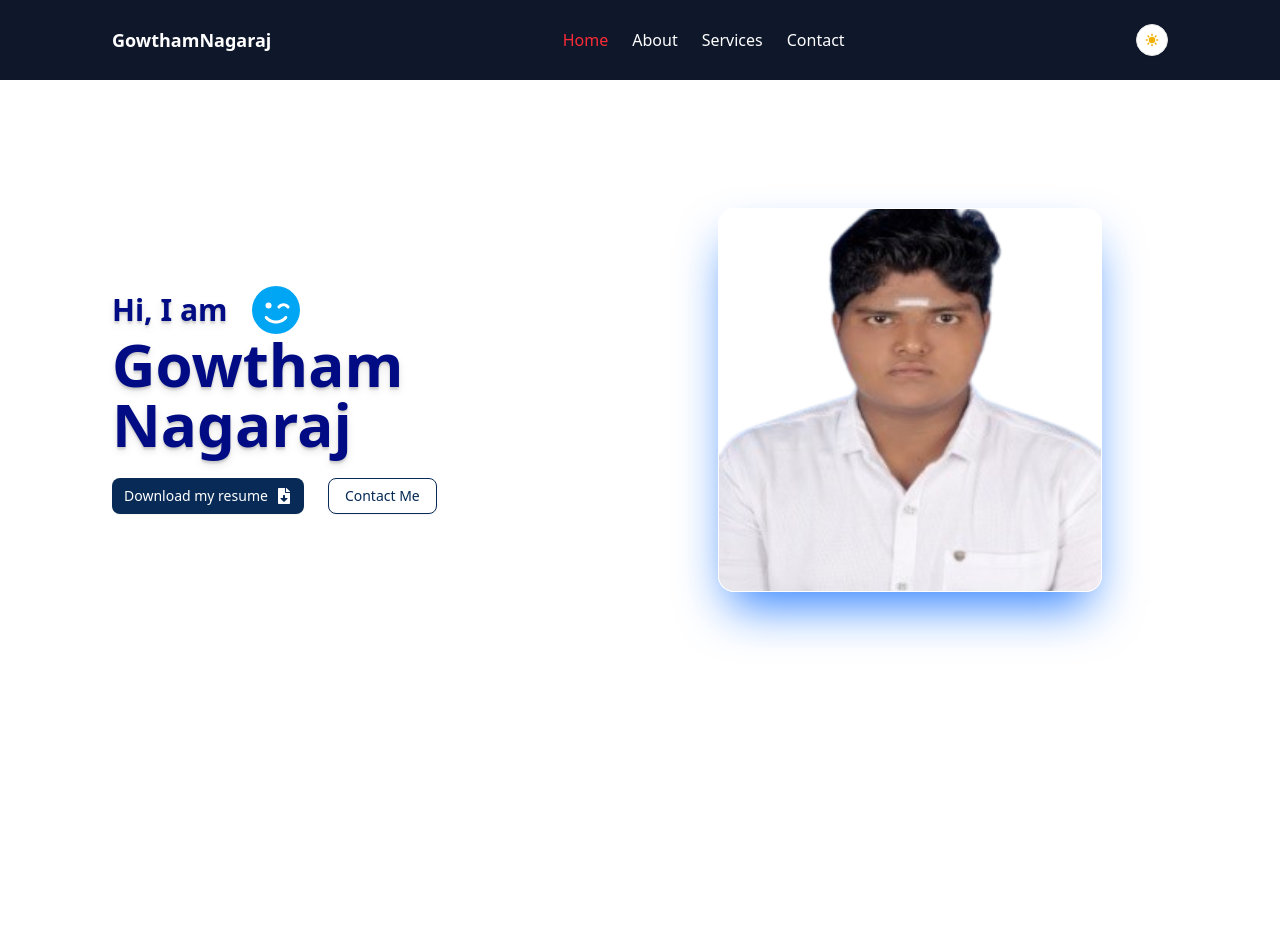
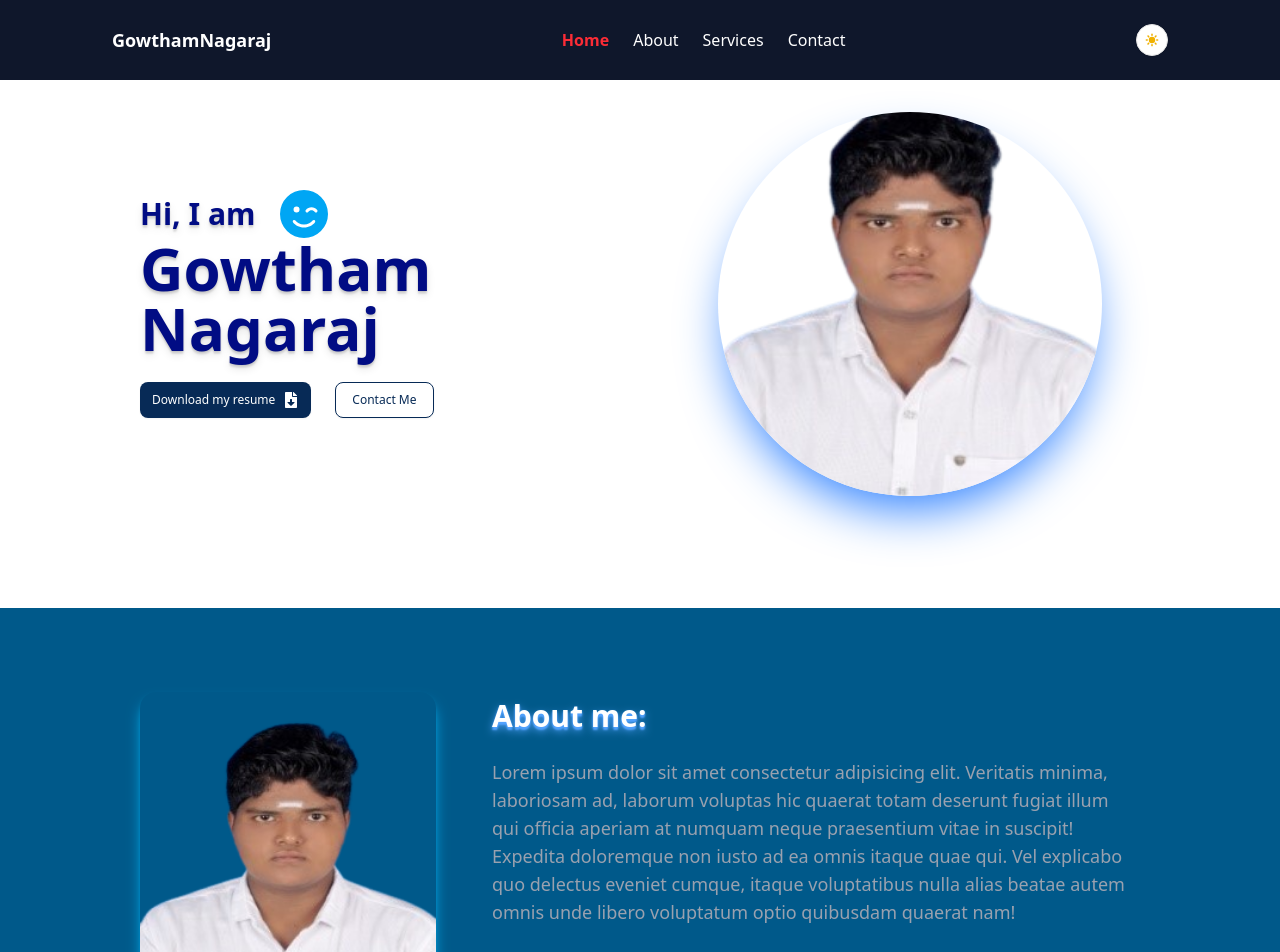
Before and after one commit to GowthamNagaraj/Portofolio-GowthamNaadi, a Next.js app in the folder gmndportofolio/: page / in a window 1280 px wide. Shown: the top 952 px of the page. Before the commit the page ends 800 px from the top, so only its background shows below. Built offline with nearby package versions, Linux system fonts and the light colour scheme.

Commit message:
about and some responsive issue fixed

```diff
--- a/gmndportofolio/src/app/globals.css
+++ b/gmndportofolio/src/app/globals.css
@@ -2,7 +2,9 @@
 @import "tw-animate-css";
 
 @custom-variant dark (&:is(.dark *));
-
+html{
+   scroll-behavior: smooth;
+}
 @theme inline {
   --color-background: var(--background);
   --color-foreground: var(--foreground);
--- a/gmndportofolio/src/app/page.js
+++ b/gmndportofolio/src/app/page.js
@@ -1,4 +1,5 @@
 "use client"
+import About from "@/components/About";
 import HeaderNav from "@/components/HeaderNav";
 import Hero from "@/components/Hero";
 import AOS from "aos";
@@ -13,6 +14,7 @@ export default function Home() {
     <div className="min-h-screen max-w-full bg-white dark:bg-black text-black dark:text-white transition-all duration-300">
       <HeaderNav />
       <Hero />
+      <About />
     </div>
   );
 }
--- /dev/null
+++ b/gmndportofolio/src/components/About.jsx
@@ -0,0 +1,27 @@
+import Image from 'next/image'
+import React from 'react'
+import myImage from "@/assets/gm.png"
+
+const About = () => {
+    return (
+        <div className='md:px-28 max-w-full md:p-14 p-7 bg-sky-800 dark:bg-sky-950' id='about'>
+            <div className="grid md:grid-cols-3 grid-cols-1 rounded-full">
+                <div className="p-7">
+                    <Image
+                        src={myImage}
+                        alt='myImage'
+                        className='rounded-2xl shadow-lg shadow-sky-400 w-2xl '
+                    />
+                </div>
+                <div className=" p-7 md:col-span-2 flex flex-col items-start justify-center xl:gap-6 md:gap-4 gap-6">
+                    <h2 className='text-3xl font-semibold text-white text-shadow-lg text-shadow-blue-400'>About me:</h2>
+                    <p className='text-gray-400 xl:text-lg lg:text-xs md:text-xs text-xs'>Lorem ipsum dolor sit amet consectetur adipisicing elit. Veritatis minima, laboriosam ad, laborum voluptas hic quaerat totam deserunt fugiat illum qui officia aperiam at numquam neque praesentium vitae in suscipit!
+                    Expedita doloremque non iusto ad ea omnis itaque quae qui. Vel explicabo quo delectus eveniet cumque, itaque voluptatibus nulla alias beatae autem omnis unde libero voluptatum optio quibusdam quaerat nam!</p>
+                    <p className='text-gray-400 xl:text-lg lg:text-xs md:text-xs text-xs'>Lorem ipsum dolor sit amet consectetur adipisicing elit. Illo porro iste perspiciatis doloribus! Blanditiis, placeat sequi quidem alias, reprehenderit cumque dolores ipsam doloribus excepturi est quia, dolorum laboriosam vitae mollitia?</p>
+                </div>
+            </div>
+        </div>
+    )
+}
+
+export default About
--- a/gmndportofolio/src/components/HeaderNav.jsx
+++ b/gmndportofolio/src/components/HeaderNav.jsx
@@ -1,36 +1,72 @@
 "use client";
-import React, { useState } from 'react';
-import { usePathname } from 'next/navigation';
+import React, { useEffect, useState } from 'react';
 import Link from 'next/link';
 import ThemeToggle from '@/app/ThemeToggle';
 import { HiOutlineMenu, HiX } from "react-icons/hi";
 
 const navItems = [
-    { id: 1, name: "Home", path: "/" },
-    { id: 2, name: "About", path: "/about" },
-    { id: 3, name: "Services", path: "/services" },
-    { id: 4, name: "Contact", path: "/contact" },
+    { id: 1, name: "Home", path: "#home" },
+    { id: 2, name: "About", path: "#about" },
+    { id: 3, name: "Services", path: "#services" },
+    { id: 4, name: "Contact", path: "#contact" },
 ];
 
 const HeaderNav = () => {
-    const pathname = usePathname();
     const [menuOpen, setMenuOpen] = useState(false);
+    const [activeSection, setActiveSection] = useState("");
+
+    useEffect(() => {
+        const saved = localStorage.getItem('active-section');
+        if (saved) setActiveSection(saved);
+
+        const handleScroll = () => {
+            const scrollPos = window.scrollY;
+            let current = "";
+
+            for (let item of navItems) {
+                const section = document.getElementById(item.path.slice(1));
+                if (section && scrollPos >= section.offsetTop - 100) {
+                    current = item.path;
+                }
+            }
+
+            setActiveSection(current);
+            localStorage.setItem('active-section', current);
+        };
+
+        window.addEventListener("scroll", handleScroll);
+        handleScroll(); // run once
+
+        return () => window.removeEventListener("scroll", handleScroll);
+    }, []);
 
     const toggleMenu = () => {
         setMenuOpen(!menuOpen);
     };
 
+    const handleLinkClick = (path) => {
+        setActiveSection(path);
+        localStorage.setItem("active-section", path);
+        setMenuOpen(false);
+    };
+
     return (
-        <div className='min-w-full bg-slate-900/100 p-6 px-28 fixed top-0 text-white dark:bg-slate-900/100 dark:text-white'>
+        <div className='min-w-full bg-slate-900/100 p-6 px-28 fixed top-0 text-white dark:bg-slate-900/100 dark:text-white z-50'>
             {/* Desktop Navigation */}
             <nav className='hidden md:flex items-center justify-between'>
                 <h1 className='text-lg font-bold'>GowthamNagaraj</h1>
                 <ul className='flex space-x-6'>
                     {navItems.map((item) => (
                         <li key={item.id}>
-                            <Link href={item.path} className={`list-none cursor-pointer hover:text-blue-400 ${pathname === item.path ? 'text-red-500' : ''}`}>
+                            <a
+                                href={item.path}
+                                className={`cursor-pointer hover:text-blue-400 ${
+                                    activeSection === item.path ? 'text-red-500 font-bold' : ''
+                                }`}
+                                onClick={() => handleLinkClick(item.path)}
+                            >
                                 {item.name}
-                            </Link>
+                            </a>
                         </li>
                     ))}
                 </ul>
@@ -54,10 +90,16 @@ const HeaderNav = () => {
             >
                 <ul className='flex flex-col items-center justify-center space-y-4 p-4'>
                     {navItems.map((item) => (
-                        <li key={item.id} onClick={toggleMenu}>
-                            <Link href={item.path} className={`block w-full text-start list-none text-xs cursor-pointer hover:text-blue-400 ${pathname === item.path ? 'text-red-500' : ''}`}>
+                        <li key={item.id}>
+                            <a
+                                href={item.path}
+                                className={`block w-full text-start text-xs cursor-pointer hover:text-blue-400 ${
+                                    activeSection === item.path ? 'text-red-500 font-bold' : ''
+                                }`}
+                                onClick={() => handleLinkClick(item.path)}
+                            >
                                 {item.name}
-                            </Link>
+                            </a>
                         </li>
                     ))}
                 </ul>
--- a/gmndportofolio/src/components/Hero.jsx
+++ b/gmndportofolio/src/components/Hero.jsx
@@ -8,19 +8,19 @@ import { Button } from './ui/button';
 
 const Hero = () => {
     return (
-        <div className='min-h-screen max-w-full grid grid-cols-1 md:grid-cols-2 justify-items-center px-14 md:p-28 lg:p-28 p-28 gap-6'>
-            <div className='flex flex-col items-start justify-center' data-aos="zoom-in">
-                <h1 className='flex items-center space-x-6 md:text-3xl sm:text-xl text-lg font-semibold text-shadow-lg dark:text-shadow-blue-600 text-[#010c84] dark:text-[#ffffff]' data-aos="fade-left">Hi, I am <FaFaceSmileWink className='text-sky-500 dark:text-sky-400 ml-6 md:text-5xl sm:text-3xl text-2xl' data-aos="fade-up"/></h1>
-                <h1 className='md:text-6xl sm:text-4xl text-3xl font-bold text-shadow-lg text-[#010c84] dark:text-[#ffffff] dark:text-shadow-blue-600' data-aos="fade-right">Gowtham Nagaraj</h1>
-                <div className='flex items-center space-x-6 mt-6'>
-                    <Button className="bg-[#072a56] text-[#ffffff] hover:bg-[#465f7c] cursor-pointer" data-aos="fade-down">Download my resume <FaFileDownload /></Button>
-                    <Button variant="outline" className="text-[#072a56] border-[#072a56] cursor-pointer dark:border-white dark:text-white" data-aos="fade-up">Contact Me</Button></div>
+        <div className='max-w-full grid grid-cols-1 md:grid-cols-2 justify-items-center  px-7 md:p-28 lg:p-28 p-28 gap-6' id='home'>
+            <div className='flex flex-col items-start justify-center w-full sm:p-7' data-aos="zoom-in">
+                <h1 className='flex items-center space-x-6 xl:text-3xl lg:text-2xl sm:text-xl text-lg font-semibold text-shadow-lg dark:text-shadow-blue-600 text-[#010c84] dark:text-[#ffffff]' data-aos="fade-left">Hi, I am <FaFaceSmileWink className='text-sky-500 dark:text-sky-400 ml-6 md:text-5xl sm:text-3xl text-2xl' data-aos="fade-up"/></h1>
+                <h1 className='xl:text-6xl lg:text-4xl md:text-3xl sm:text-4xl text-3xl font-bold text-shadow-lg text-[#010c84] dark:text-[#ffffff] dark:text-shadow-blue-600' data-aos="fade-right">Gowtham Nagaraj</h1>
+                <div className='flex sm:items-center md:items-start items-start space-x-6 mt-6 lg:flex-row md:flex-col '>
+                    <Button className="bg-[#072a56] text-[#ffffff] hover:bg-[#465f7c] cursor-pointer text-xs" data-aos="fade-down">Download my resume <FaFileDownload /></Button>
+                    <Button variant="outline" className="text-[#072a56] border-[#072a56] cursor-pointer text-xs dark:border-white dark:text-white" data-aos="fade-up">Contact Me</Button></div>
             </div>
             <div className='flex items-center justify-center w-full h-full' data-aos="flip-left">
                 <Image
                     src={myImage}
                     alt='myImage'
-                    className='bg-transparent shadow-2xl h-96 w-96 object-cover border-white border shadow-blue-500 rounded-2xl'
+                    className='bg-transparent shadow-2xl xl:h-96 xl:w-96 md:h-60 md:w-60 h-96 w-96 object-cover rounded-full shadow-blue-500'
                 />
             </div>
         </div>
```
